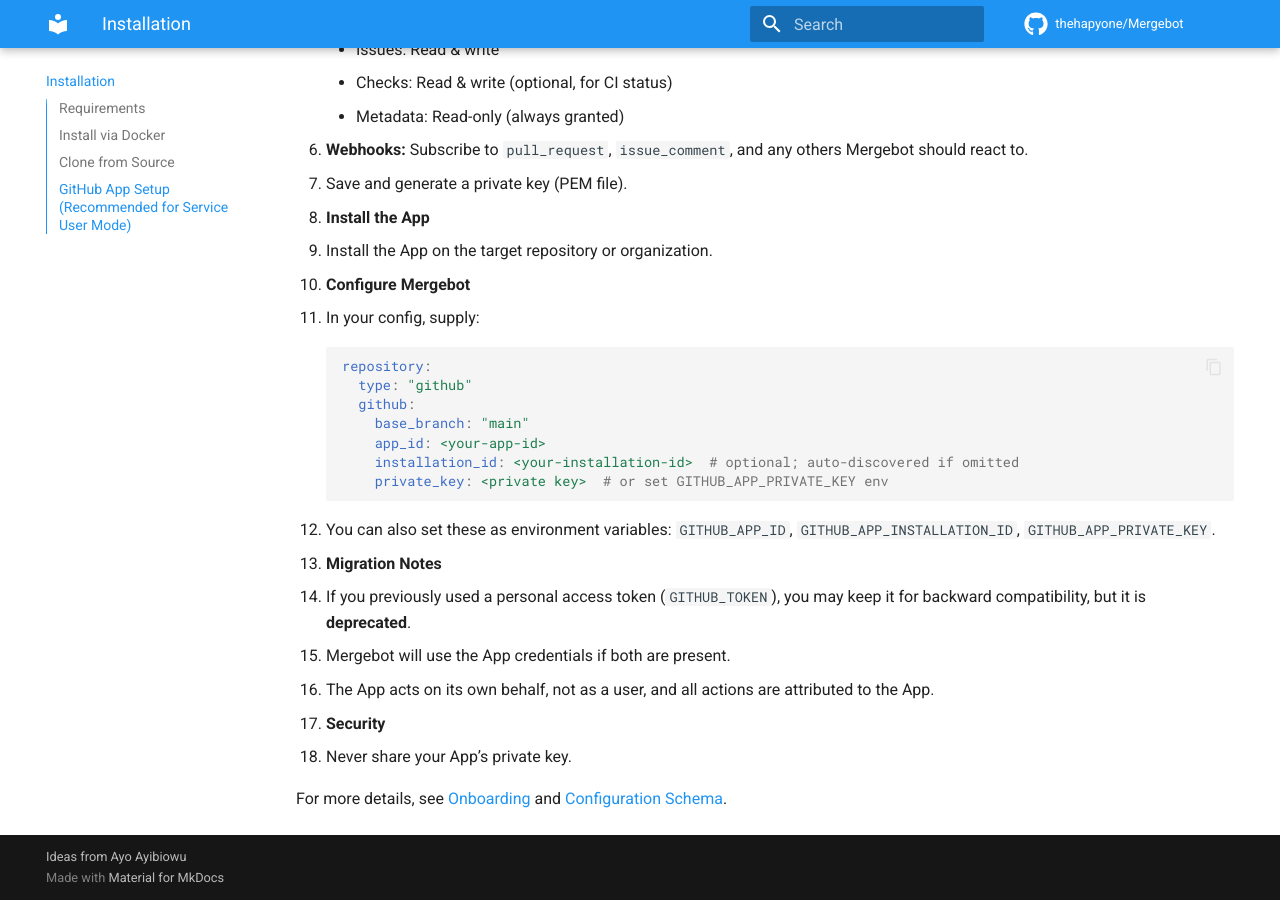
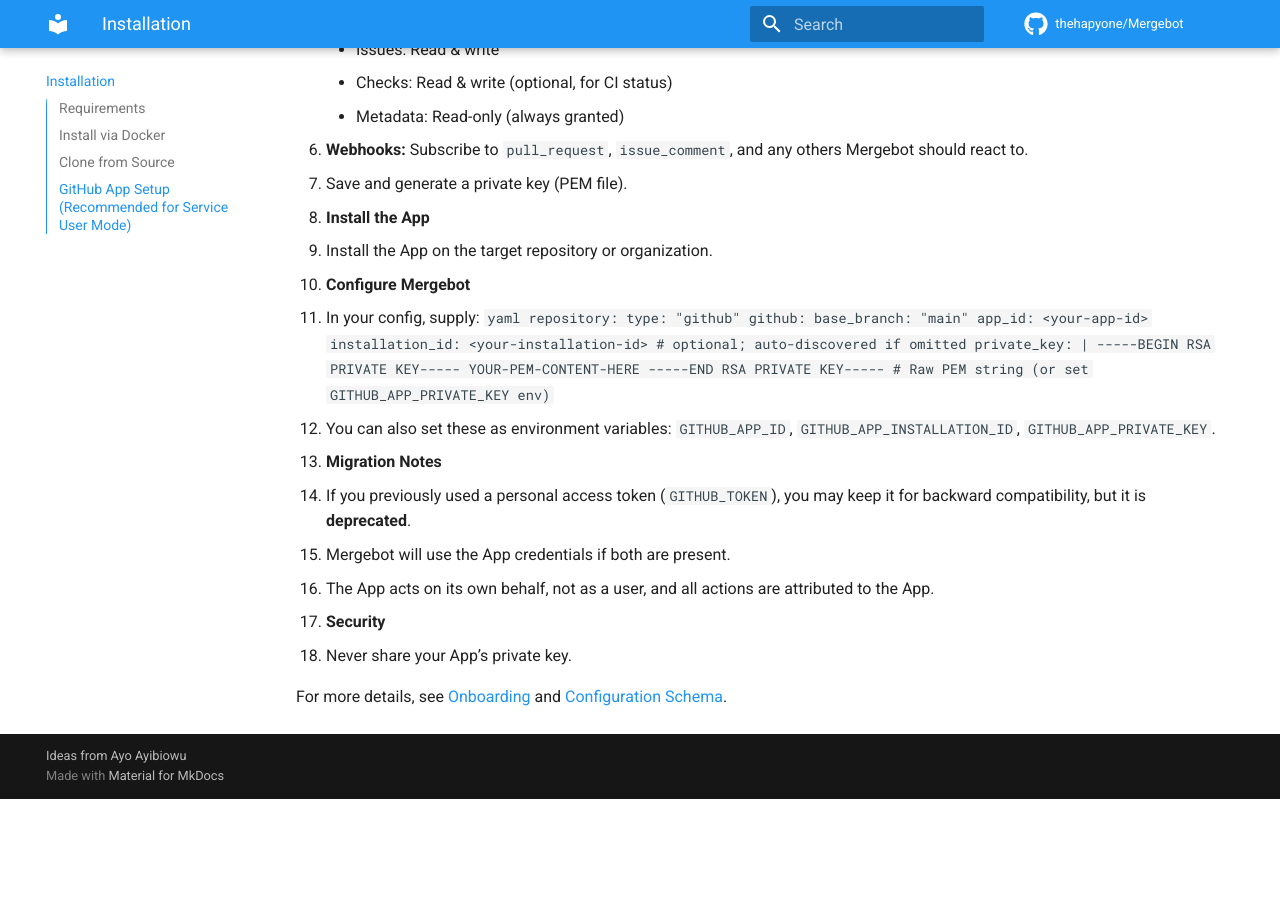
Before and after one commit to thehapyone/Mergebot, an MkDocs documentation site: the page built from docs/installation.md, in a window 1280 px wide and 900 px high, scrolled down 1390 px. Built offline with MkDocs 1.6.1 and Material for MkDocs 9.7.7, drawn with Linux system fonts in a browser that asks for light colours; comment, search, counter and statistics services are not loaded; after the commit the page ends 2189 px from its top, so only the background shows below that.

Commit message:
Update docs/installation.md
Co-authored-by: gemini-code-assist[bot] <176961590+gemini-code-assist[bot]@users.noreply.github.com>

````diff
--- a/docs/installation.md
+++ b/docs/installation.md
@@ -61,13 +61,16 @@ To run Mergebot as a true service user (not on behalf of a personal account), us
 3. **Configure Mergebot**
    - In your config, supply:
      ```yaml
-     repository:
-       type: "github"
-       github:
-         base_branch: "main"
-         app_id: <your-app-id>
-         installation_id: <your-installation-id>  # optional; auto-discovered if omitted
-         private_key: <private key>  # or set GITHUB_APP_PRIVATE_KEY env
+    repository:
+      type: "github"
+      github:
+        base_branch: "main"
+        app_id: <your-app-id>
+        installation_id: <your-installation-id>  # optional; auto-discovered if omitted
+        private_key: |
+          -----BEGIN RSA PRIVATE KEY-----
+          YOUR-PEM-CONTENT-HERE
+          -----END RSA PRIVATE KEY-----     # Raw PEM string (or set GITHUB_APP_PRIVATE_KEY env)
      ```
    - You can also set these as environment variables: `GITHUB_APP_ID`, `GITHUB_APP_INSTALLATION_ID`, `GITHUB_APP_PRIVATE_KEY`.
 
````
